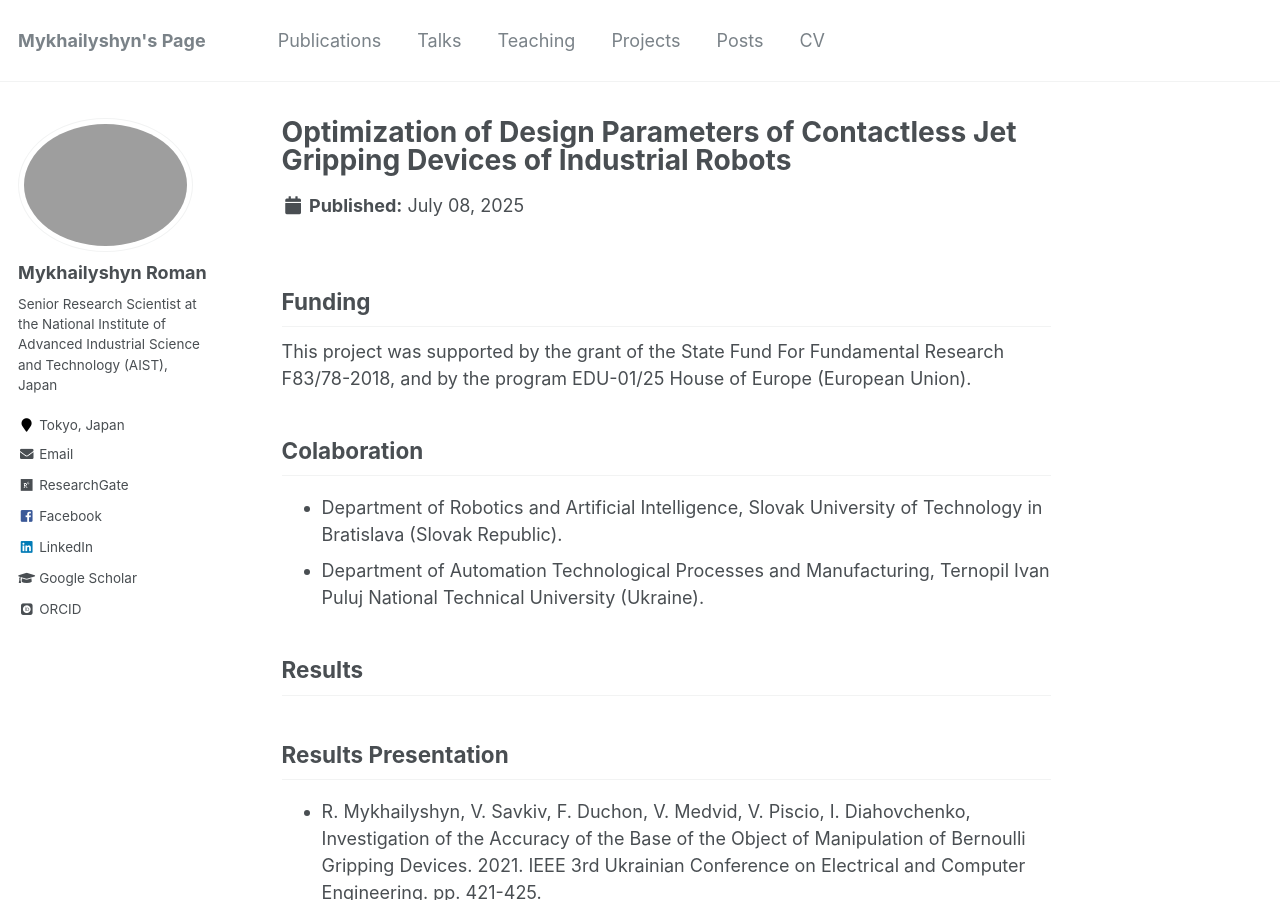
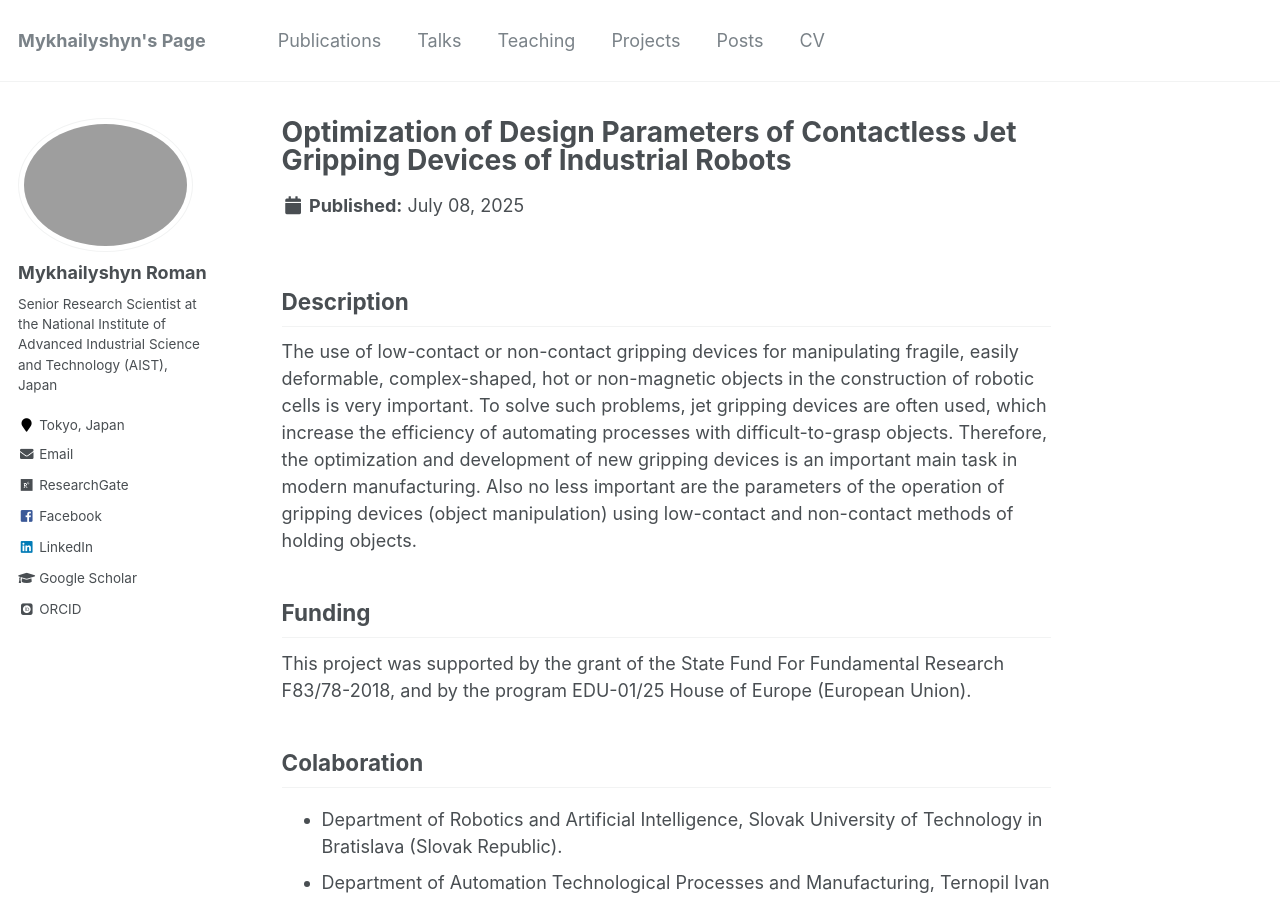
Before and after one commit to RomanMykhailyshyn/RomanMykhailyshyn.github.io, a Jekyll site: the page built from _portfolio/portfolio-6.md, in a window 1280 px wide and 900 px high. Built offline with Jekyll 4.4.1, drawn with Linux system fonts in a browser that asks for light colours; some web fonts are replaced.

Commit message:
Update portfolio-6.md

```diff
--- a/_portfolio/portfolio-6.md
+++ b/_portfolio/portfolio-6.md
@@ -3,6 +3,9 @@ title: "Optimization of Design Parameters of Contactless Jet Gripping Devices of
 excerpt: "<br/><img src='/images/proj_5.jpg'>"
 collection: portfolio
 ---
+## Description
+The use of low-contact or non-contact gripping devices for manipulating fragile, easily deformable, complex-shaped, hot or non-magnetic objects in the construction of robotic cells is very important. To solve such problems, jet gripping devices are often used, which increase the efficiency of automating processes with difficult-to-grasp objects. Therefore, the optimization and development of new gripping devices is an important main task in modern manufacturing. Also no less important are the parameters of the operation of gripping devices (object manipulation) using low-contact and non-contact methods of holding objects.
+
 ## Funding
 This project was supported by the grant of the State Fund For Fundamental Research F83/78-2018, and by the program EDU-01/25 House of Europe (European Union).
 
```
